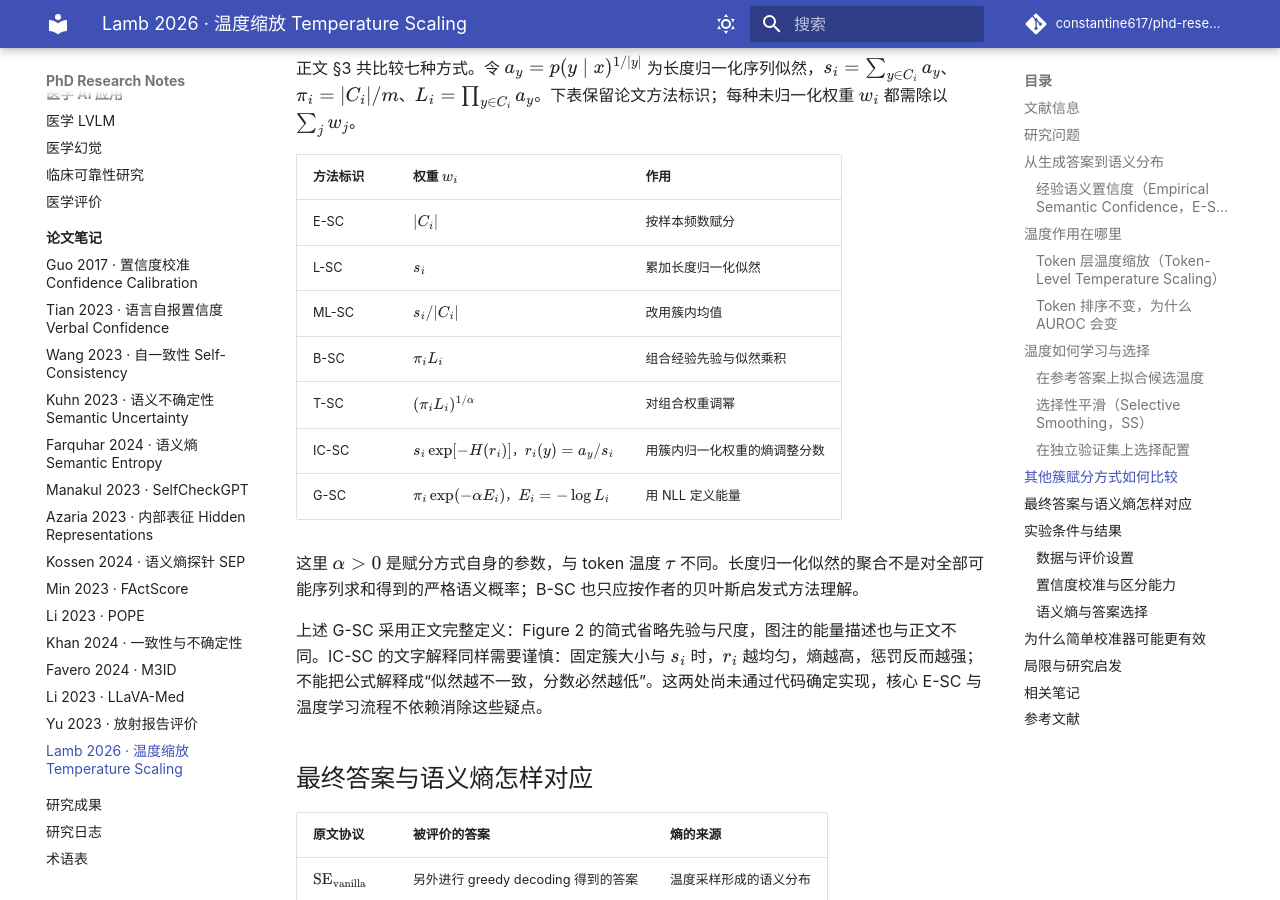
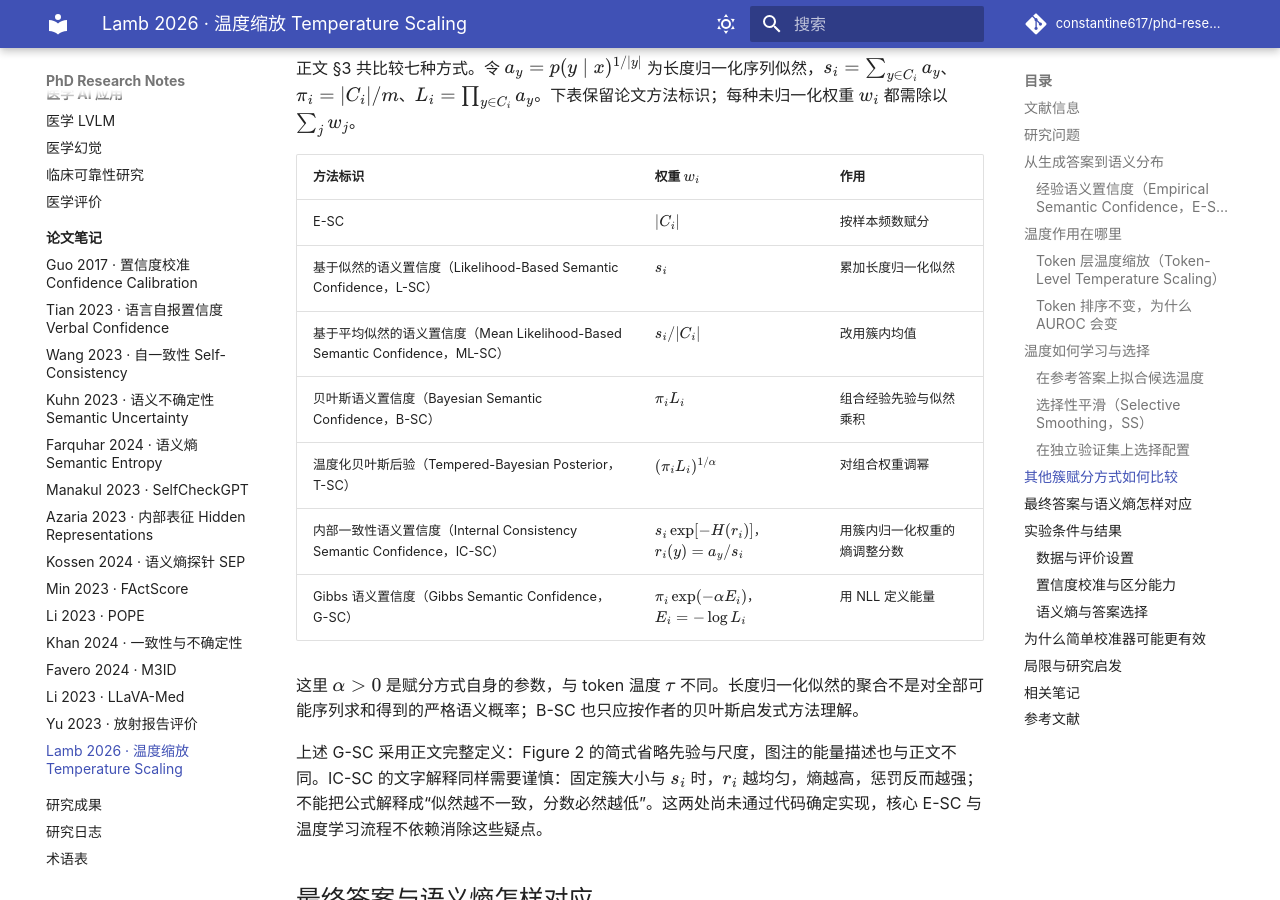
Before and after one commit to constantine617/phd-research-notes, an MkDocs documentation site: the page built from docs/papers/2026-lamb-semantic-calibration.md, in a window 1280 px wide and 900 px high, scrolled down 3041 px. Built offline with MkDocs 1.6.1 and Material for MkDocs 9.7.7, drawn with Linux system fonts in a browser that asks for light colours; comment, search, counter and statistics services are not loaded.

Commit message:
docs: expand paper-specific measure names at first use

```diff
--- a/docs/papers/2026-lamb-semantic-calibration.md
+++ b/docs/papers/2026-lamb-semantic-calibration.md
@@ -117,12 +117,12 @@ $N$ 是验证样本数，$c_j$ 为所选答案簇的置信度，$r_j\in\{0,1\}$
 | 方法标识 | 权重 $w_i$ | 作用 |
 |---|---|---|
 | E-SC | $\lvert C_i\rvert$ | 按样本频数赋分 |
-| L-SC | $s_i$ | 累加长度归一化似然 |
-| ML-SC | $s_i/\lvert C_i\rvert$ | 改用簇内均值 |
-| B-SC | $\pi_iL_i$ | 组合经验先验与似然乘积 |
-| T-SC | $(\pi_iL_i)^{1/\alpha}$ | 对组合权重调幂 |
-| IC-SC | $s_i\exp[-H(r_i)]$，$r_i(y)=a_y/s_i$ | 用簇内归一化权重的熵调整分数 |
-| G-SC | $\pi_i\exp(-\alpha E_i)$，$E_i=-\log L_i$ | 用 NLL 定义能量 |
+| 基于似然的语义置信度（Likelihood-Based Semantic Confidence，L-SC） | $s_i$ | 累加长度归一化似然 |
+| 基于平均似然的语义置信度（Mean Likelihood-Based Semantic Confidence，ML-SC） | $s_i/\lvert C_i\rvert$ | 改用簇内均值 |
+| 贝叶斯语义置信度（Bayesian Semantic Confidence，B-SC） | $\pi_iL_i$ | 组合经验先验与似然乘积 |
+| 温度化贝叶斯后验（Tempered-Bayesian Posterior，T-SC） | $(\pi_iL_i)^{1/\alpha}$ | 对组合权重调幂 |
+| 内部一致性语义置信度（Internal Consistency Semantic Confidence，IC-SC） | $s_i\exp[-H(r_i)]$，$r_i(y)=a_y/s_i$ | 用簇内归一化权重的熵调整分数 |
+| Gibbs 语义置信度（Gibbs Semantic Confidence，G-SC） | $\pi_i\exp(-\alpha E_i)$，$E_i=-\log L_i$ | 用 NLL 定义能量 |
 
 这里 $\alpha>0$ 是赋分方式自身的参数，与 token 温度 $\tau$ 不同。长度归一化似然的聚合不是对全部可能序列求和得到的严格语义概率；B-SC 也只应按作者的贝叶斯启发式方法理解。
 
```
